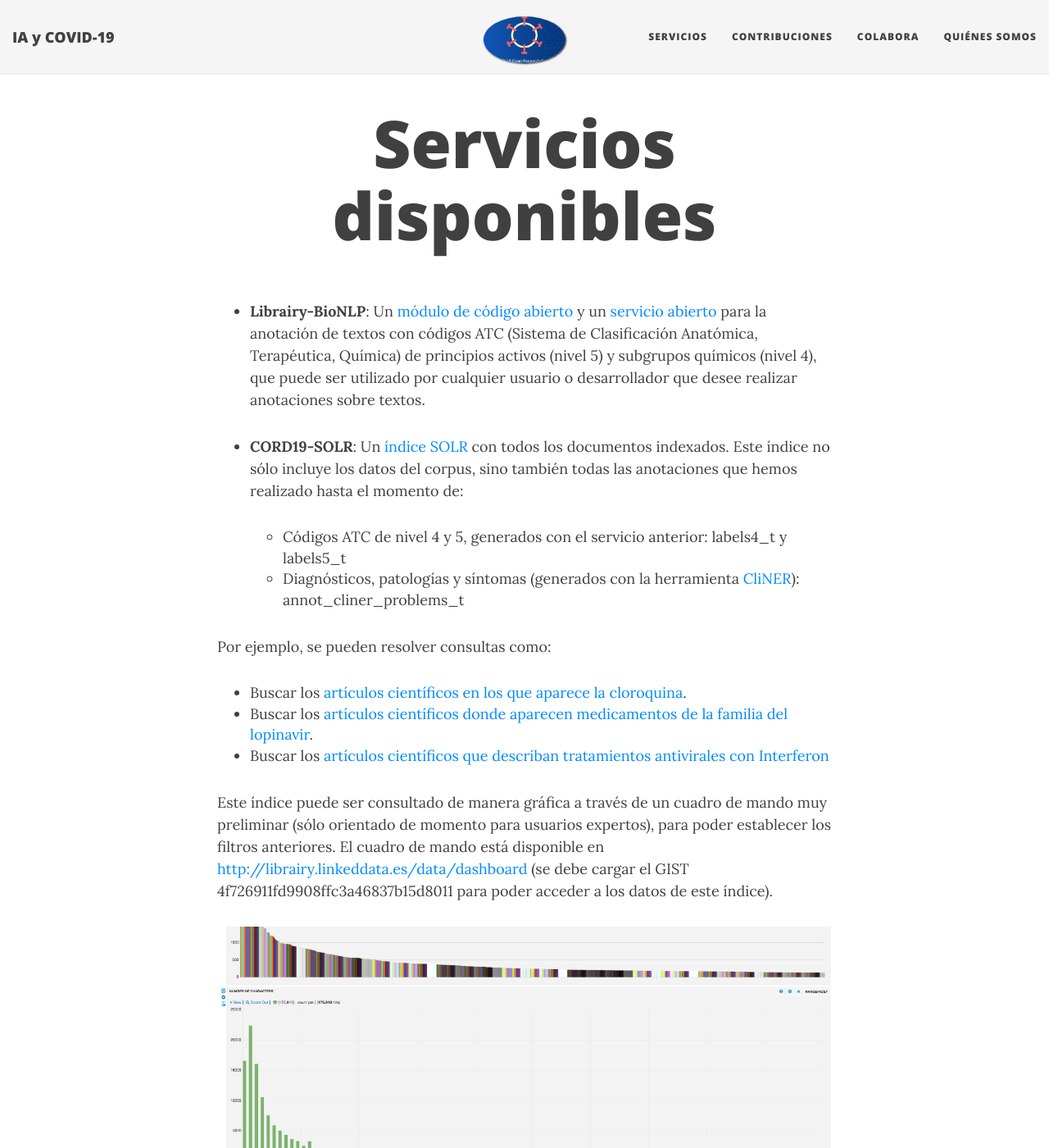
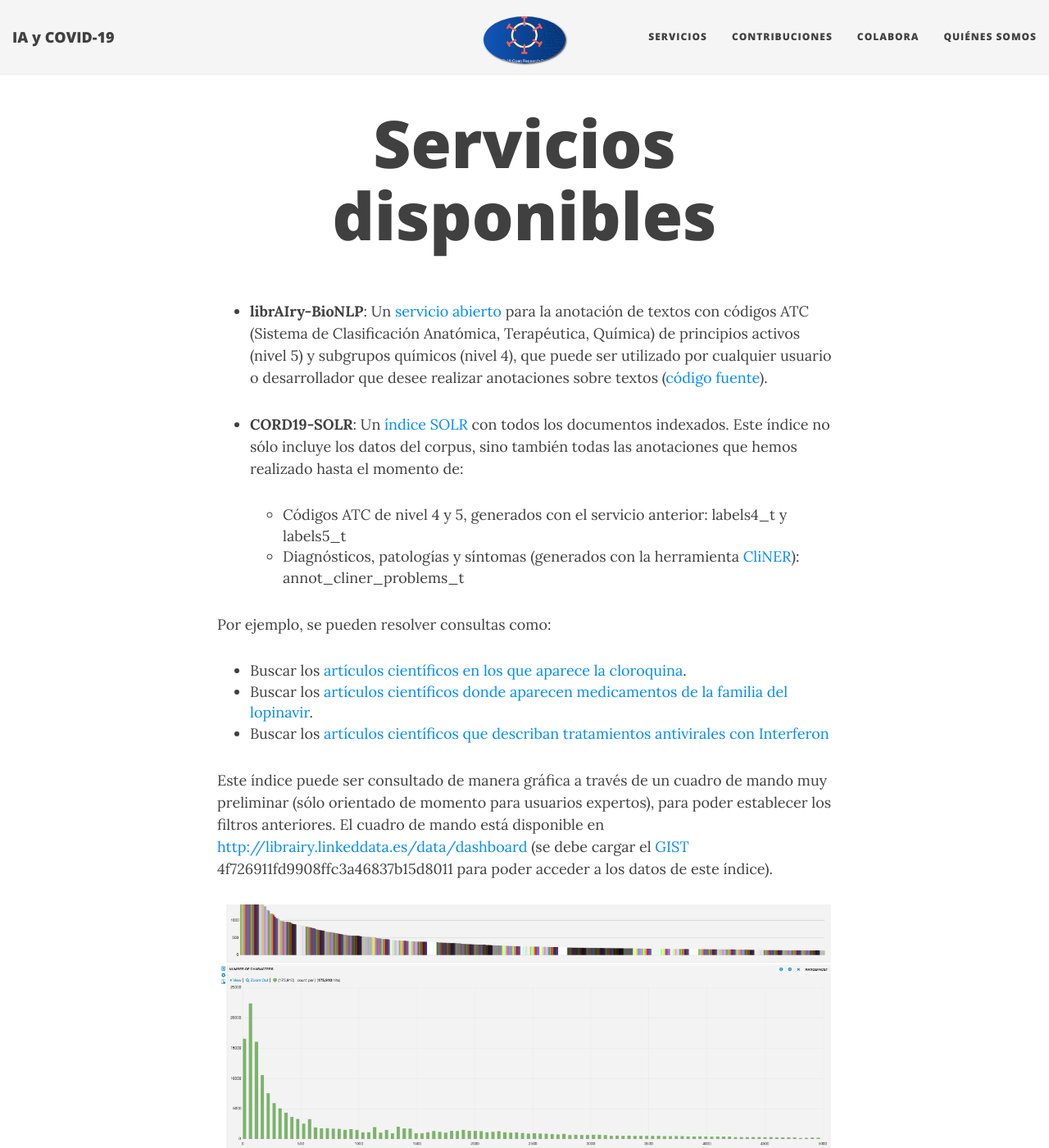
Before and after one commit to oeg-upm/covid19, a Jekyll site: the page built from servicios.md, in a window 1280 px wide and 1400 px high. Shown: the whole window at 82% size. Built offline with Jekyll 4.4.1, drawn with Linux system fonts in a browser that asks for light colours; nearby versions of some CDN libraries.

```diff
--- a/servicios.md
+++ b/servicios.md
@@ -3,7 +3,7 @@ layout: page
 title: Servicios disponibles
 ---
 
- * **Librairy-BioNLP**: Un [módulo de código abierto](https://github.com/librairy/bio-nlp) y un [servicio abierto](https://librairy.github.io/bio-nlp/) para la anotación de textos con códigos ATC (Sistema de Clasificación Anatómica, Terapéutica, Química) de principios activos (nivel 5) y subgrupos químicos (nivel 4), que puede ser utilizado por cualquier usuario o desarrollador que desee realizar anotaciones sobre textos.
+ * **librAIry-BioNLP**: Un [servicio abierto](https://librairy.github.io/bio-nlp/) para la anotación de textos con códigos ATC (Sistema de Clasificación Anatómica, Terapéutica, Química) de principios activos (nivel 5) y subgrupos químicos (nivel 4), que puede ser utilizado por cualquier usuario o desarrollador que desee realizar anotaciones sobre textos ([código fuente](https://github.com/librairy/bio-nlp)).
 
  * **CORD19-SOLR**: Un [índice SOLR](https://librairy.linkeddata.es/data/covid/select?q=*:*) con todos los documentos indexados. Este índice no sólo incluye los datos del corpus, sino también todas las anotaciones que hemos realizado hasta el momento de:
 
@@ -15,7 +15,7 @@ title: Servicios disponibles
    * Buscar los [artículos científicos donde aparecen medicamentos de la familia del lopinavir](http://librairy.linkeddata.es/data/covid/select?q=labels4_t:J05AR).
    * Buscar los [artículos científicos que describan tratamientos antivirales con Interferon](https://librairy.linkeddata.es/solr/covid/select?q=annot_cliner_treatments_t%3Aantiviral_therapy%20AND%20labels5_t%3AS01AD05)
 
- Este índice puede ser consultado de manera gráfica a través de un cuadro de mando muy preliminar (sólo orientado de momento para usuarios expertos), para poder establecer los filtros anteriores. El cuadro de mando está disponible en [http://librairy.linkeddata.es/data/dashboard](http://librairy.linkeddata.es/data/dashboard) (se debe cargar el GIST 4f726911fd9908ffc3a46837b15d8011 para poder acceder a los datos de este índice).
+ Este índice puede ser consultado de manera gráfica a través de un cuadro de mando muy preliminar (sólo orientado de momento para usuarios expertos), para poder establecer los filtros anteriores. El cuadro de mando está disponible en [http://librairy.linkeddata.es/data/dashboard](http://librairy.linkeddata.es/data/dashboard) (se debe cargar el [GIST](https://gist.github.com/cbadenes/4f726911fd9908ffc3a46837b15d8011) 4f726911fd9908ffc3a46837b15d8011 para poder acceder a los datos de este índice).
 
 ![Indice](../img/servicios/solr.png "Indice")
 
```
